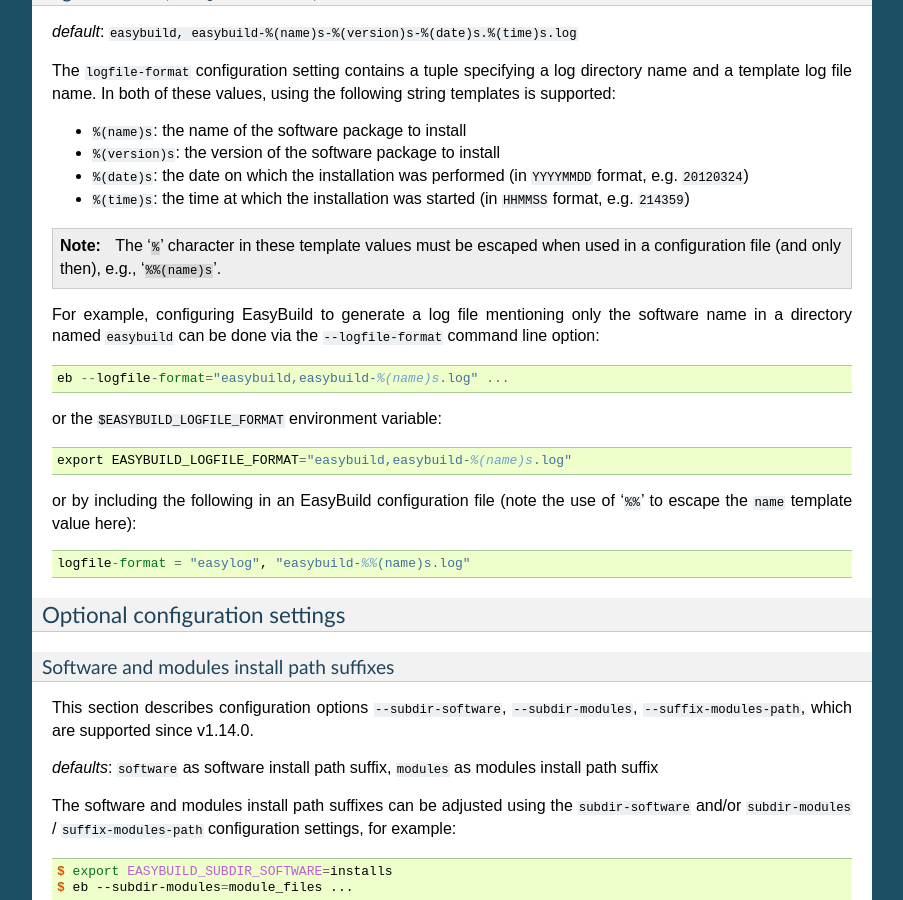
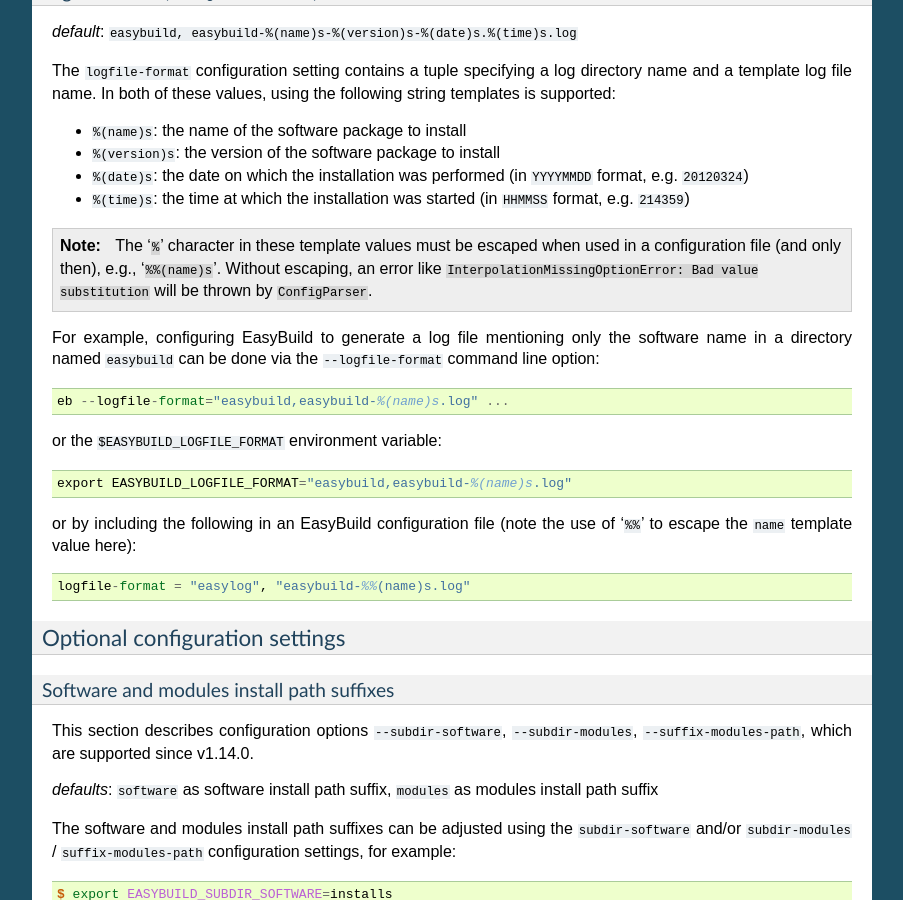
Before and after one commit to easybuilders/easybuild, a Sphinx documentation site: the page built from docs/Configuration.rst, in a window 1280 px wide and 900 px high, scrolled down 6234 px. Shown: the whole window, without its empty margins (198-1101 px from the left). Built offline with Sphinx 7.4.7, drawn with Linux system fonts in a browser that asks for light colours.

Commit message:
include error message thrown without escaping

```diff
--- a/docs/Configuration.rst
+++ b/docs/Configuration.rst
@@ -409,7 +409,8 @@
 * ``%(time)s``: the time at which the installation was started (in ``HHMMSS`` format, e.g. ``214359``)
 
 .. note:: The '``%``' character in these template values must be escaped when used in a configuration file
-          (and only then), e.g., '``%%(name)s``'.
+          (and only then), e.g., '``%%(name)s``'. Without escaping, an error like ``InterpolationMissingOptionError: Bad
+          value substitution`` will be thrown by ``ConfigParser``.
 
 For example, configuring EasyBuild to generate a log file mentioning only the software name in a directory named
 ``easybuild`` can be done via the ``--logfile-format`` command line option::
```
